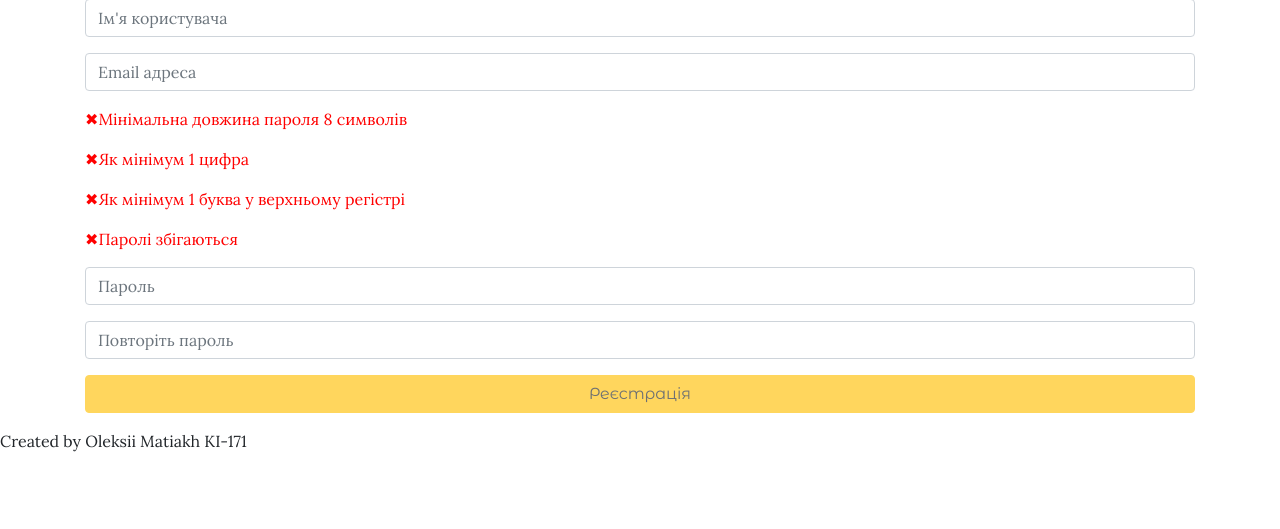
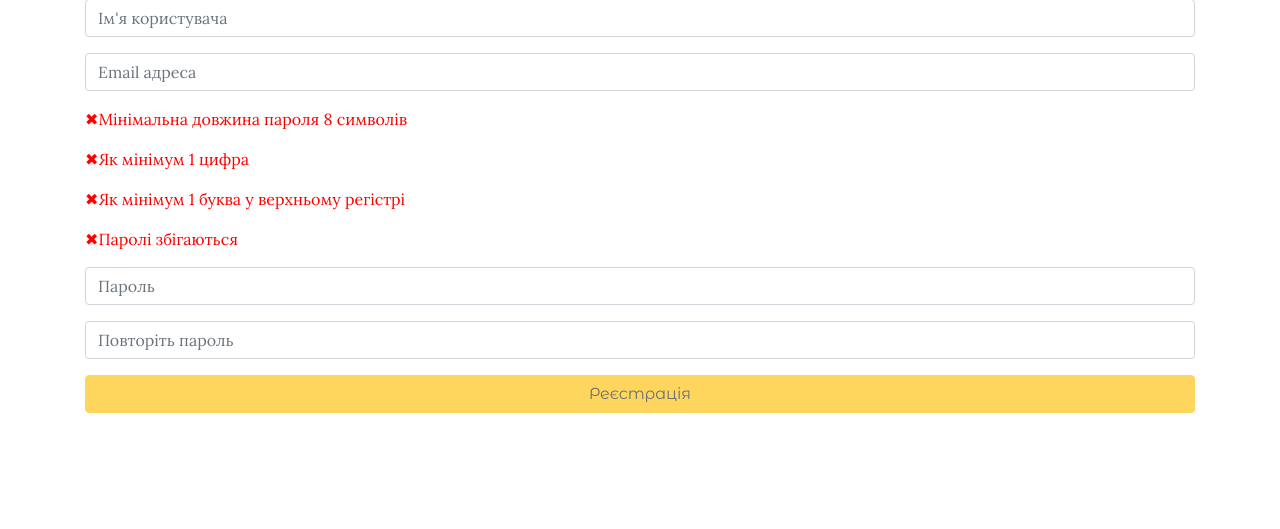
Before and after one commit to sarancha747/ZOj, a Django app: template Ricept/templates/registration/register.html in a window 1280 px wide. Shown: the part 81-610 px from the top of the page. Run offline with Django 3.2, Linux system fonts and the light colour scheme; the template is opened without the code that fills it, so the values that code supplies are empty; some libraries are stand-ins or nearby versions.

Commit message:
group erease

```diff
--- a/Ricept/templates/base/index.html
+++ b/Ricept/templates/base/index.html
@@ -60,8 +60,6 @@
         </form>
       </div>
     </nav>
-
 {% block other %}{% endblock %}
-<p>Created by Oleksii Matiakh KI-171</p>
 </body>
 </html>
```
